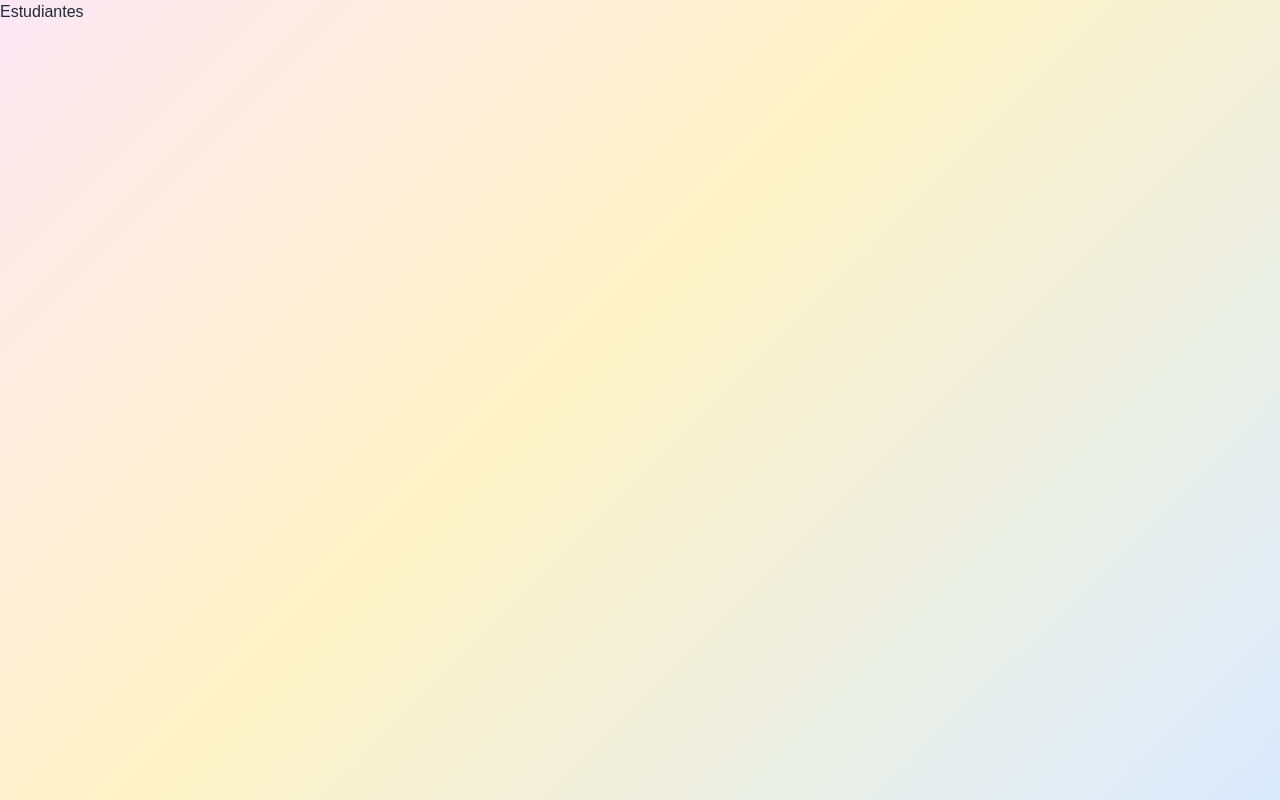
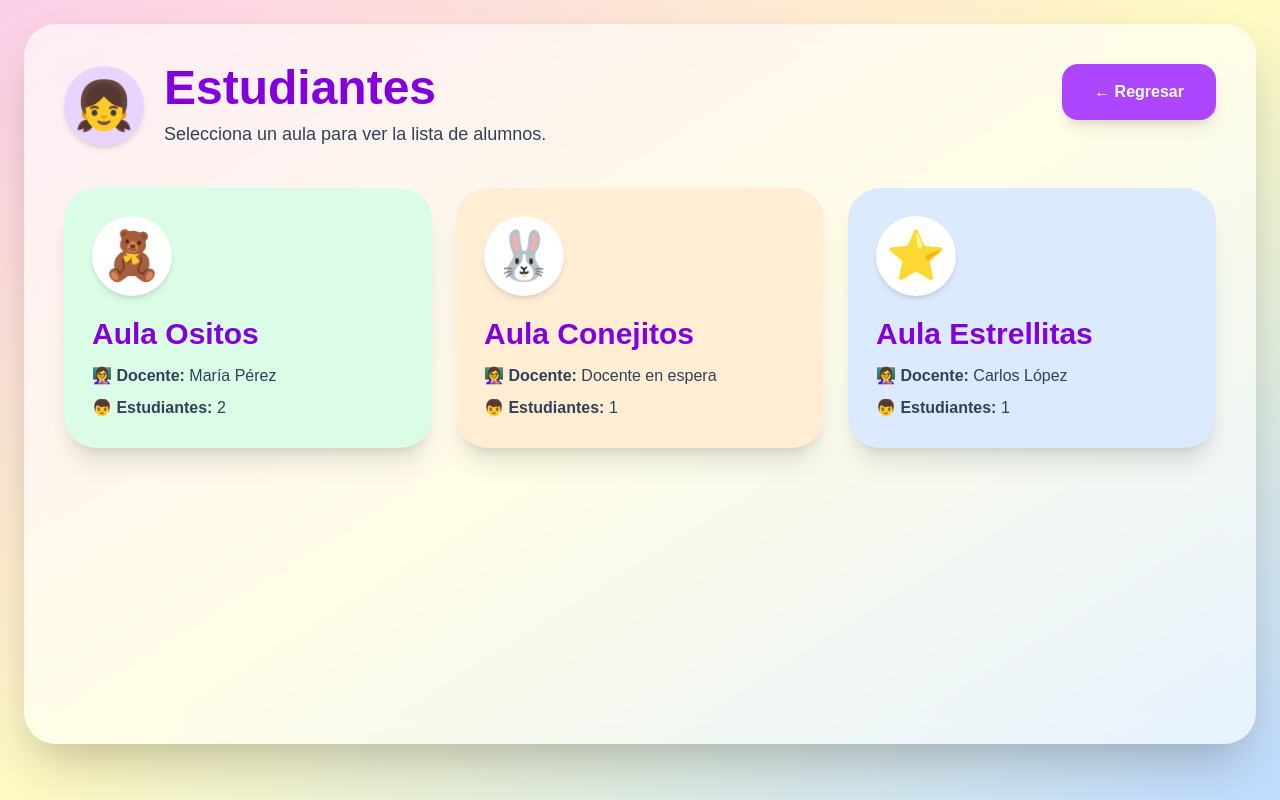
Before and after one commit to RicardoAlvarezG/gamificacion-multimodal, a Next.js app: page /dashboard/administrador/estudiantes in a window 1280 px wide. Built offline with nearby package versions, Linux system fonts and the light colour scheme.

Commit message:
Implementación UI del módulo estudiantes en dashboard administrador

```diff
--- a/src/app/dashboard/administrador/estudiantes/page.tsx
+++ b/src/app/dashboard/administrador/estudiantes/page.tsx
@@ -1,7 +1,268 @@
+"use client";
+
+import { useState } from "react";
+import Link from "next/link";
+
+const aulas = [
+  {
+    id: 1,
+    nombre: "Aula Ositos",
+    docente: "María Pérez",
+    icono: "🧸",
+    color: "bg-green-100",
+  },
+  {
+    id: 2,
+    nombre: "Aula Conejitos",
+    docente: "Docente en espera",
+    icono: "🐰",
+    color: "bg-orange-100",
+  },
+  {
+    id: 3,
+    nombre: "Aula Estrellitas",
+    docente: "Carlos López",
+    icono: "⭐",
+    color: "bg-blue-100",
+  },
+];
+
+const estudiantes = [
+  {
+    id: 1,
+    aulaId: 1,
+    nombres: "Mateo",
+    apellidos: "Ramírez López",
+    edad: 5,
+    puntos: 420,
+    nivel: 2,
+    avatar: "🐻",
+  },
+  {
+    id: 2,
+    aulaId: 1,
+    nombres: "Lucía",
+    apellidos: "Torres Díaz",
+    edad: 4,
+    puntos: 760,
+    nivel: 2,
+    avatar: "🦊",
+  },
+  {
+    id: 3,
+    aulaId: 2,
+    nombres: "Valentina",
+    apellidos: "Pérez Rojas",
+    edad: 5,
+    puntos: 180,
+    nivel: 1,
+    avatar: "🐰",
+  },
+  {
+    id: 4,
+    aulaId: 3,
+    nombres: "Thiago",
+    apellidos: "Castillo Vega",
+    edad: 5,
+    puntos: 950,
+    nivel: 3,
+    avatar: "🐯",
+  },
+];
+
 export default function EstudiantesPage() {
+  const [aulaSeleccionada, setAulaSeleccionada] = useState<number | null>(null);
+  const [estudianteSeleccionado, setEstudianteSeleccionado] =
+    useState<(typeof estudiantes)[0] | null>(null);
+
+  const alumnosDelAula = estudiantes.filter(
+    (estudiante) => estudiante.aulaId === aulaSeleccionada
+  );
+
+  const aulaActual = aulas.find((aula) => aula.id === aulaSeleccionada);
+
   return (
-    <div>
-      <h1>Estudiantes</h1>
-    </div>
+    <main className="min-h-screen bg-gradient-to-br from-pink-200 via-yellow-100 to-blue-200 p-6">
+      <section className="min-h-[90vh] rounded-[2rem] bg-white/60 p-10 shadow-2xl backdrop-blur-md">
+        <div className="mb-10 flex items-start justify-between">
+          <div className="flex items-center gap-5">
+            <div className="flex h-20 w-20 items-center justify-center rounded-full bg-purple-200 text-5xl shadow-md">
+              👧
+            </div>
+
+            <div>
+              <h1 className="text-5xl font-extrabold text-purple-700">
+                Estudiantes
+              </h1>
+              <p className="mt-2 text-lg text-slate-700">
+                Selecciona un aula para ver la lista de alumnos.
+              </p>
+            </div>
+          </div>
+
+          <Link
+            href="/dashboard/administrador"
+            className="rounded-2xl bg-purple-500 px-8 py-4 font-bold text-white shadow-lg transition hover:scale-105 hover:bg-purple-600"
+          >
+            ← Regresar
+          </Link>
+        </div>
+
+        <div className="mb-10 grid grid-cols-1 gap-6 md:grid-cols-3">
+          {aulas.map((aula) => {
+            const total = estudiantes.filter(
+              (estudiante) => estudiante.aulaId === aula.id
+            ).length;
+
+            return (
+              <button
+                key={aula.id}
+                onClick={() => setAulaSeleccionada(aula.id)}
+                className={`${aula.color} rounded-[2rem] p-7 text-left shadow-xl transition hover:scale-[1.03] ${
+                  aulaSeleccionada === aula.id
+                    ? "ring-4 ring-purple-400"
+                    : ""
+                }`}
+              >
+                <div className="mb-5 flex h-20 w-20 items-center justify-center rounded-full bg-white text-5xl shadow-md">
+                  {aula.icono}
+                </div>
+
+                <h2 className="text-3xl font-extrabold text-purple-700">
+                  {aula.nombre}
+                </h2>
+
+                <p className="mt-3 text-slate-700">
+                  👩‍🏫 <strong>Docente:</strong> {aula.docente}
+                </p>
+
+                <p className="mt-2 text-slate-700">
+                  👦 <strong>Estudiantes:</strong> {total}
+                </p>
+              </button>
+            );
+          })}
+        </div>
+
+        {aulaSeleccionada && aulaActual && (
+          <div className="rounded-[2rem] bg-white/80 p-8 shadow-xl">
+            <div className="mb-6 flex items-center justify-between">
+              <div>
+                <h2 className="text-3xl font-extrabold text-purple-700">
+                  Lista de alumnos - {aulaActual.nombre}
+                </h2>
+                <p className="text-slate-600">
+                  Visualiza la información principal de cada estudiante.
+                </p>
+              </div>
+
+              <button className="rounded-2xl bg-green-300 px-6 py-3 font-bold text-green-900 shadow-md transition hover:scale-105">
+                + Agregar estudiante
+              </button>
+            </div>
+
+            <div className="overflow-hidden rounded-2xl border border-purple-100">
+              <table className="w-full border-collapse bg-white text-left">
+                <thead className="bg-purple-200 text-purple-900">
+                  <tr>
+                    <th className="p-4">Nombres</th>
+                    <th className="p-4">Apellidos</th>
+                    <th className="p-4">Edad</th>
+                    <th className="p-4">Puntos</th>
+                    <th className="p-4">Nivel</th>
+                    <th className="p-4 text-center">Detalle</th>
+                  </tr>
+                </thead>
+
+                <tbody>
+                  {alumnosDelAula.map((estudiante) => (
+                    <tr
+                      key={estudiante.id}
+                      className="border-b border-purple-100 hover:bg-yellow-50"
+                    >
+                      <td className="p-4 font-semibold text-slate-700">
+                        {estudiante.nombres}
+                      </td>
+                      <td className="p-4 text-slate-700">
+                        {estudiante.apellidos}
+                      </td>
+                      <td className="p-4 text-slate-700">
+                        {estudiante.edad} años
+                      </td>
+                      <td className="p-4 text-slate-700">
+                        ⭐ {estudiante.puntos}
+                      </td>
+                      <td className="p-4 text-slate-700">
+                        Nivel {estudiante.nivel}
+                      </td>
+                      <td className="p-4 text-center">
+                        <button
+                          onClick={() =>
+                            setEstudianteSeleccionado(estudiante)
+                          }
+                          className="rounded-full bg-blue-200 px-4 py-2 text-xl shadow-md transition hover:scale-110"
+                        >
+                          🔍
+                        </button>
+                      </td>
+                    </tr>
+                  ))}
+                </tbody>
+              </table>
+            </div>
+          </div>
+        )}
+
+        {estudianteSeleccionado && (
+          <div className="fixed inset-0 z-50 flex items-center justify-center bg-black/30 p-6">
+            <div className="w-full max-w-md rounded-[2rem] bg-gradient-to-br from-purple-100 via-pink-100 to-yellow-100 p-8 shadow-2xl">
+              <div className="mb-5 flex items-center justify-between">
+                <h3 className="text-3xl font-extrabold text-purple-700">
+                  Detalle del alumno
+                </h3>
+
+                <button
+                  onClick={() => setEstudianteSeleccionado(null)}
+                  className="rounded-full bg-white px-4 py-2 font-bold text-purple-700 shadow-md"
+                >
+                  ✕
+                </button>
+              </div>
+
+              <div className="mb-6 flex justify-center">
+                <div className="flex h-32 w-32 items-center justify-center rounded-full bg-white text-7xl shadow-lg">
+                  {estudianteSeleccionado.avatar}
+                </div>
+              </div>
+
+              <div className="space-y-3 rounded-2xl bg-white/80 p-6 text-slate-700">
+                <p>
+                  👦 <strong>Nombre:</strong>{" "}
+                  {estudianteSeleccionado.nombres}{" "}
+                  {estudianteSeleccionado.apellidos}
+                </p>
+
+                <p>
+                  🏫 <strong>Aula:</strong> {aulaActual?.nombre}
+                </p>
+
+                <p>
+                  🎂 <strong>Edad:</strong> {estudianteSeleccionado.edad} años
+                </p>
+
+                <p>
+                  ⭐ <strong>Puntos:</strong> {estudianteSeleccionado.puntos}
+                </p>
+
+                <p>
+                  🐾 <strong>Nivel de mascota:</strong> Nivel{" "}
+                  {estudianteSeleccionado.nivel}
+                </p>
+              </div>
+            </div>
+          </div>
+        )}
+      </section>
+    </main>
   );
 }
```
